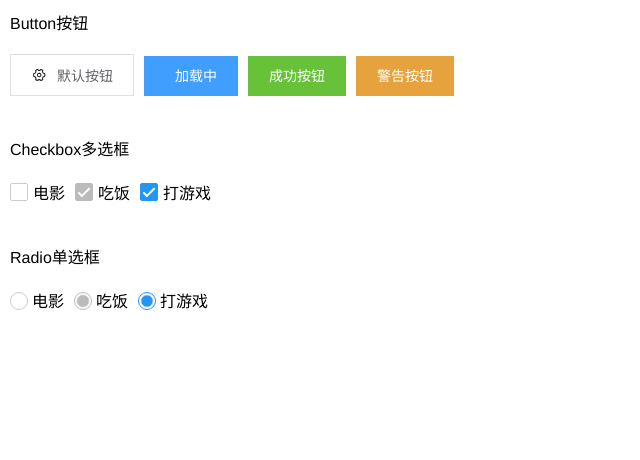
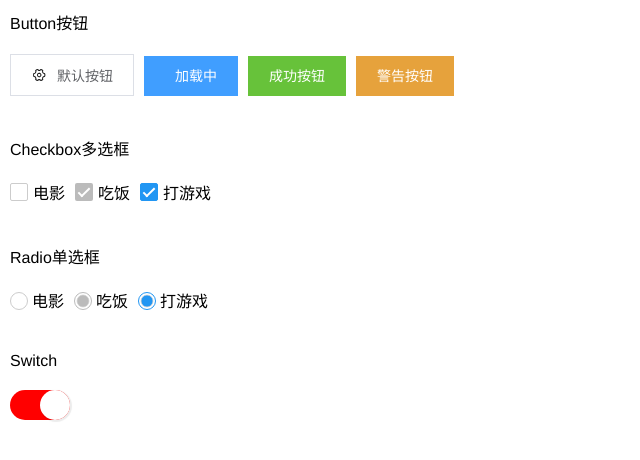
Before and after one commit to yangyuan02/yang-base-ui, a Vue app: page / in a window 1280 px wide. Shown: the top 460 px of the page, without its empty margins (0-640 px from the left). Built offline with nearby package versions, Linux system fonts and the light colour scheme; a small style sheet from the web is missing.

Commit message:
switch样式

```diff
--- a/src/App.vue
+++ b/src/App.vue
@@ -19,6 +19,10 @@
       <base-radio text="吃饭" @onClick="handleRadio" :value="{text:'吃饭', id:2}" :defaultChecked="true" :disabled="true" className="mRight10"></base-radio>
       <base-radio text="打游戏" @onClick="handleRadio" :value="{text:'打游戏', id:3}" :checked="true" :disabled="false" className="mRight10"></base-radio>
     </div>
+    <div style="margin-top:40px;">
+      <p style="margin-bottom:20px;">Switch</p>
+      <base-switch></base-switch>
+    </div>
     <!-- <base-loading :isLoading="isLoading"></base-loading> -->
     <!-- <base-icon type="ceshi"></base-icon> -->
   </div>
@@ -30,6 +34,7 @@ import BaseButton from './components/BaseButton';
 // import BaseIcon from './components/BaseIcon';
 import BaseCheckbox from './components/BaseCheckbox';
 import BaseRadio from './components/BaseRadio';
+import BaseSwitch from './components/BaseSwitch';
 export default {
   name: 'app',
   data() {
@@ -42,7 +47,8 @@ export default {
     // BaseLoading,
     // BaseIcon
     BaseCheckbox,
-    BaseRadio
+    BaseRadio,
+    BaseSwitch
   },
   methods: {
     handleClick(e) {
--- a/src/components/BaseSwitch.vue
+++ b/src/components/BaseSwitch.vue
@@ -0,0 +1,74 @@
+<template>
+  <div class="switch-container">
+    <input id="switch" type="checkbox" class="switch" checked />
+    <label for="switch"></label>
+  </div>
+</template>
+
+<script>
+export default {};
+</script>
+<style lang="less" scoped>
+@switchHeight: 30px;
+@switchWidth: 60px; /*改变大小只需要改变这个两个的值，后面会用到这两个值*/
+.switch-container {
+  height: @switchHeight;
+  width: @switchWidth;
+  margin-bottom: 5px;
+
+  .switch {
+    display: none;
+    &:checked ~ label:after {
+      opacity: 1;
+    }
+
+    &:checked ~ label:before {
+      opacity: 0;
+    }
+
+    &:checked ~ label {
+      background-color: red;
+    }
+  }
+
+  label {
+    display: block;
+    background-color: #eeeeee;
+    height: 100%;
+    width: 100%;
+    cursor: pointer;
+    border-radius: 25px;
+    &:before {
+      content: '';
+      display: block;
+      border-radius: 25px;
+      height: 100%;
+      width: @switchHeight;
+      background-color: white;
+      opacity: 1;
+      box-shadow: 1px 1px 1px 1px rgba(0, 0, 0, 0.08);
+      -ms-transition: all 0.2s ease; /* IE 9 */
+      -moz-transition: all 0.2s ease; /* Firefox */
+      -webkit-transition: all 0.2s ease; /* Safari and Chrome */
+      -o-transition: all 0.2s ease; /* Opera */
+    }
+    &:after {
+      position: relative;
+      top: -@switchHeight;
+      left: @switchHeight;
+      content: '';
+      display: block;
+      border-radius: 25px;
+      height: 100%;
+      width: @switchHeight;
+      background-color: white;
+      opacity: 0;
+      box-shadow: 1px 1px 1px 1px rgba(0, 0, 0, 0.08);
+      -ms-transition: all 0.2s ease; /* IE 9 */
+      -moz-transition: all 0.2s ease; /* Firefox */
+      -webkit-transition: all 0.2s ease; /* Safari and Chrome */
+      -o-transition: all 0.2s ease; /* Opera */
+    }
+  }
+}
+</style>
```
